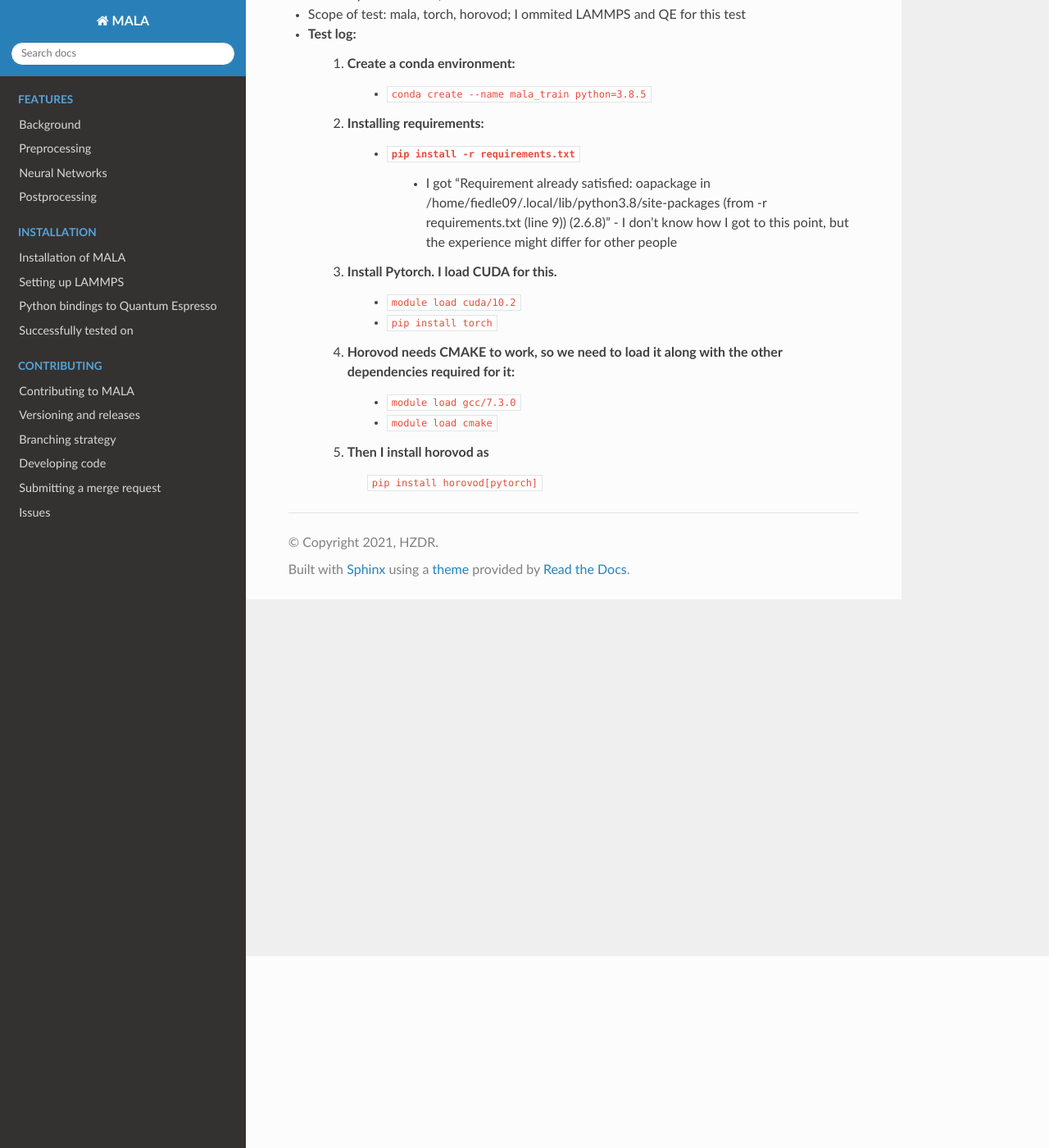
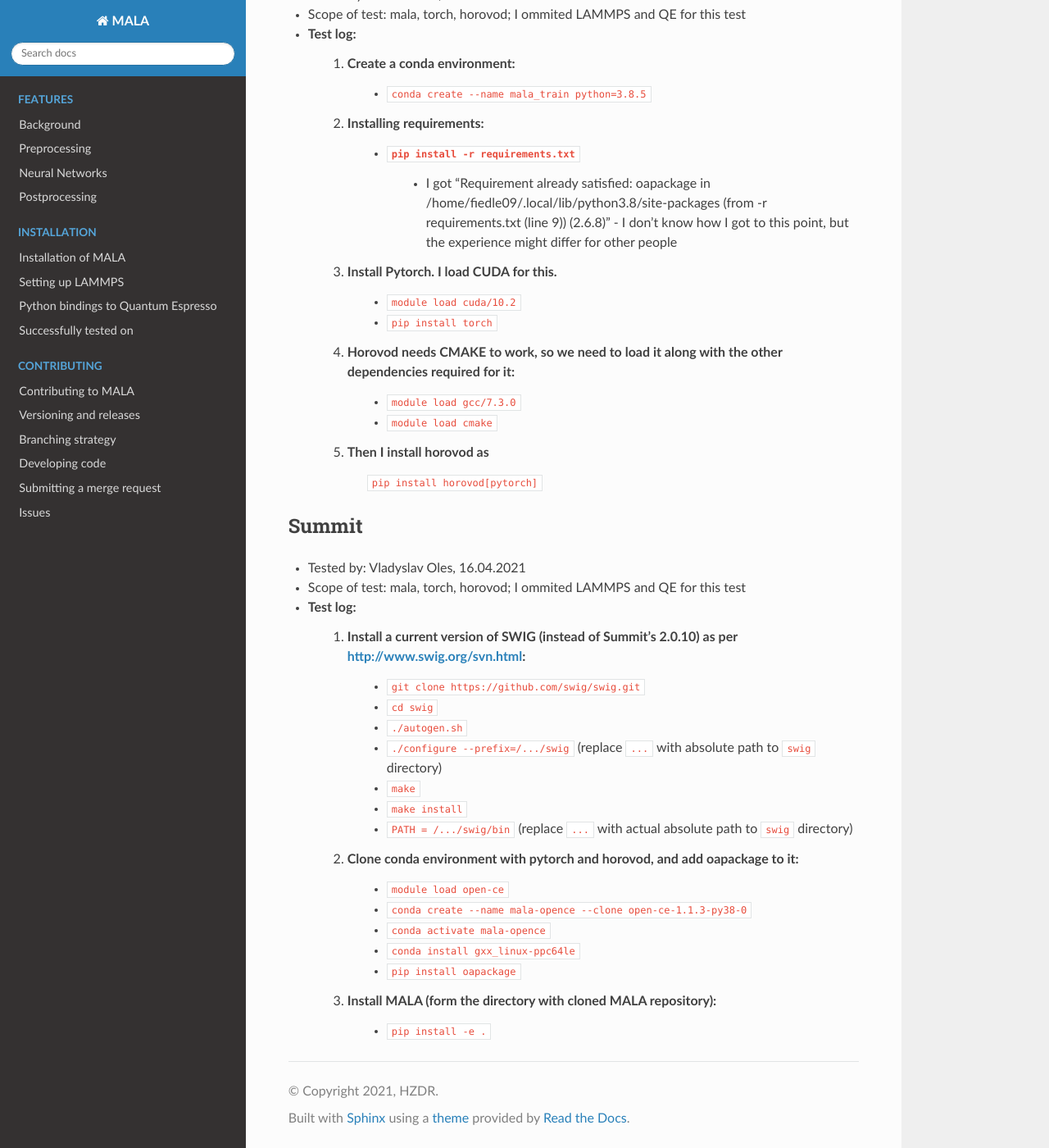
Before and after one commit to mala-project/mala, a Sphinx documentation site: the page built from docs/source/install/install_on_cluster.rst, in a window 1280 px wide and 1400 px high, scrolled down 234 px. Shown: the whole window at 82% size. Built offline with Sphinx 7.4.7 and the Read the Docs theme 2.0.0, drawn with Linux system fonts in a browser that asks for light colours; pages that are not in the unit, such as notebooks, are missing from menus.

Commit message:
added Summit installation instructions

```diff
--- a/docs/source/install/install_on_cluster.rst
+++ b/docs/source/install/install_on_cluster.rst
@@ -23,3 +23,28 @@ hemera5
 
     5. Then I install horovod as
         ``pip install horovod[pytorch]``
+
+Summit
+*******************
+
+- Tested by: Vladyslav Oles, 16.04.2021
+- Scope of test: mala, torch, horovod; I ommited LAMMPS and QE for this test
+- Test log:
+    1. Install a current version of SWIG (instead of Summit's 2.0.10) as per http://www.swig.org/svn.html:
+        - ``git clone https://github.com/swig/swig.git``
+        - ``cd swig``
+        - ``./autogen.sh``
+        - ``./configure --prefix=/.../swig`` (replace ``...`` with absolute path to ``swig`` directory)
+        - ``make``
+        - ``make install``
+        - ``PATH = /.../swig/bin`` (replace ``...`` with actual absolute path to ``swig`` directory)
+
+    2. Clone conda environment with pytorch and horovod, and add oapackage to it:
+        - ``module load open-ce``
+        - ``conda create --name mala-opence --clone open-ce-1.1.3-py38-0``
+        - ``conda activate mala-opence``
+        - ``conda install gxx_linux-ppc64le``
+        - ``pip install oapackage``
+
+    3. Install MALA (form the directory with cloned MALA repository):
+        - ``pip install -e .``
```
